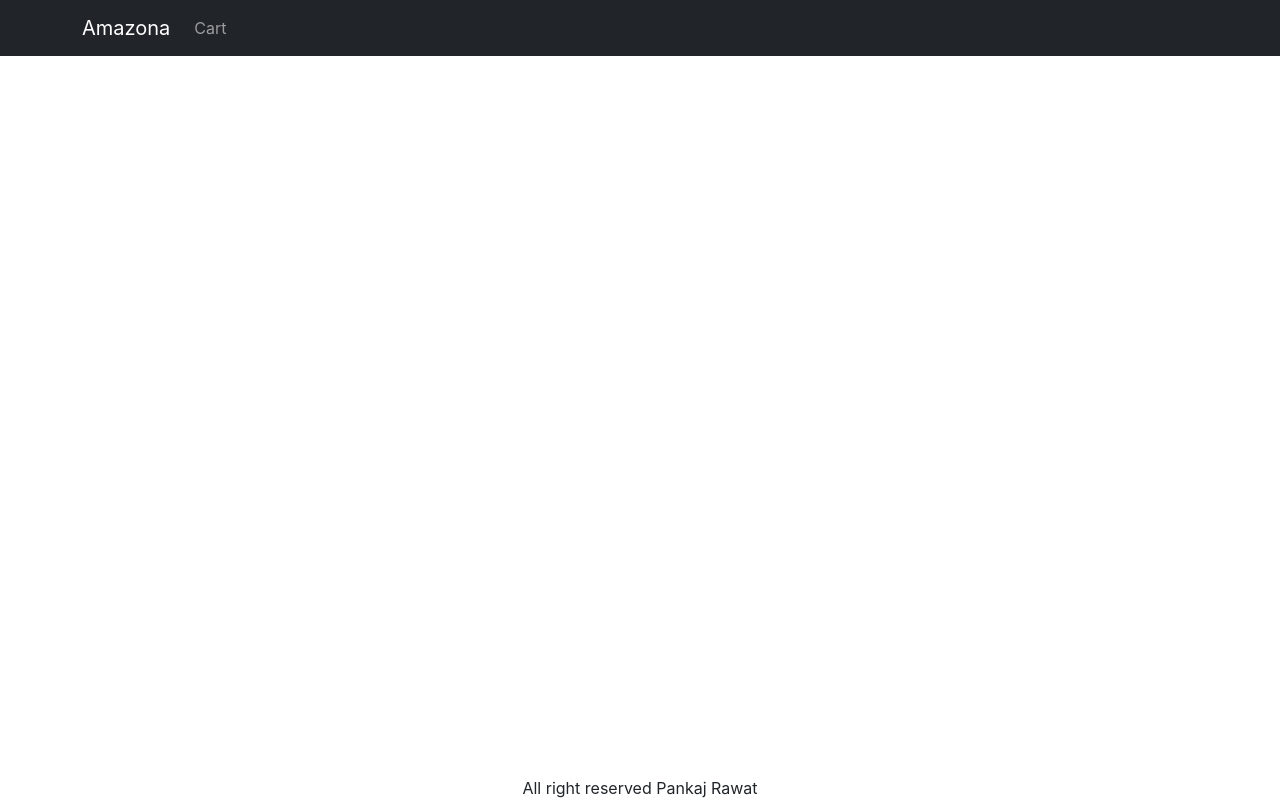
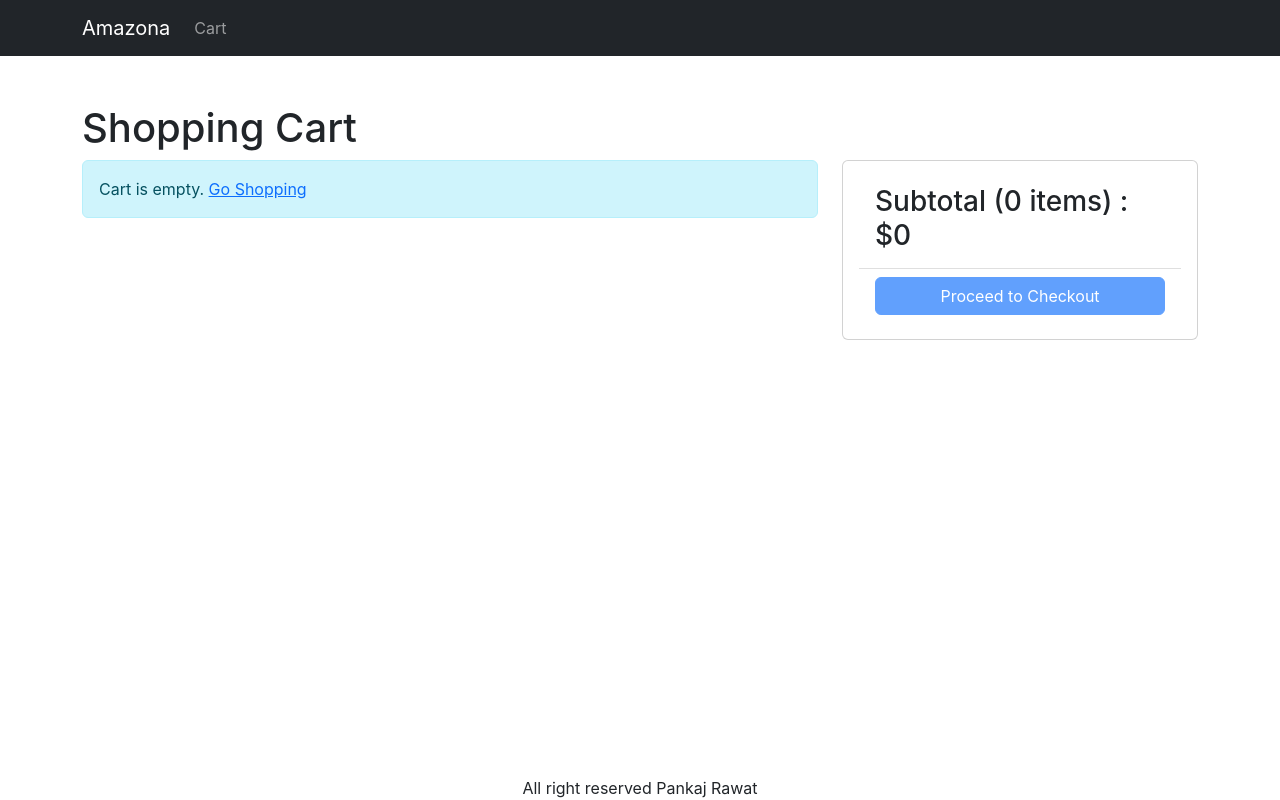
Before and after one commit to Pankajrawat21012001/Amazona, a React (Create React App) app in the folder frontend/: page /cart in a window 1280 px wide. Built offline with nearby package versions, Linux system fonts and the light colour scheme.

Commit message:
14 Create Cart Screen

```diff
--- a/frontend/src/App.js
+++ b/frontend/src/App.js
@@ -8,6 +8,7 @@
 import Badge from 'react-bootstrap/esm/Badge.js';
 import { useContext } from 'react';
 import { Store } from './store.js';
+import CartScreen from './screens/CartScreen';
 
 function App() {
   const { state } = useContext(Store);
@@ -39,6 +40,7 @@
           <Container>
             <Routes>
               <Route path="/" element={<HomeScreen />}></Route>
+              <Route path="/cart" element={<CartScreen />} />
               <Route path="/products/:slug" element={<ProductScreen />}></Route>
             </Routes>
           </Container>
--- a/frontend/src/index.css
+++ b/frontend/src/index.css
@@ -61,3 +61,7 @@
 .img-large {
   max-width: 100%;
 }
+
+.img-thumbnail {
+  height: 80px;
+}
--- /dev/null
+++ b/frontend/src/screens/CartScreen.js
@@ -0,0 +1,96 @@
+import { useContext } from 'react';
+import { Store } from '../store';
+import { Helmet } from 'react-helmet-async';
+import Row from 'react-bootstrap/Row';
+import Col from 'react-bootstrap/Col';
+import MessageBox from '../components/MessageBox';
+import ListGroup from 'react-bootstrap/ListGroup';
+import Button from 'react-bootstrap/Button';
+import Card from 'react-bootstrap/Card';
+import { Link } from 'react-router-dom';
+
+export default function CartScreen() {
+  const { state, dispatch: ctxDispatch } = useContext(Store);
+  const {
+    cart: { cartItems },
+  } = state;
+
+  return (
+    <div>
+      <Helmet>
+        <title>Shopping Cart</title>
+      </Helmet>
+      <h1>Shopping Cart</h1>
+      <Row>
+        <Col md={8}>
+          {cartItems.length === 0 ? (
+            <MessageBox>
+              Cart is empty. <Link to="/">Go Shopping</Link>
+            </MessageBox>
+          ) : (
+            <ListGroup>
+              {cartItems.map((item) => (
+                <ListGroup.Item key={item._id}>
+                  <Row className="align-items-center">
+                    <Col md={4}>
+                      <img
+                        src={item.image}
+                        alt={item.name}
+                        className="img-fluid rounded img-thumbnail"
+                      ></img>{' '}
+                      <Link to={`/product/${item.slug}`}>{item.name}</Link>
+                    </Col>
+                    <Col md={3}>
+                      <Button variant="light" disabled={item.quantity === 1}>
+                        <i className="fas fa-minus-circle"></i>
+                      </Button>{' '}
+                      <span>{item.quantity}</span>{' '}
+                      <Button
+                        variant="light"
+                        disabled={item.quantity === item.countInStock}
+                      >
+                        <i className="fas fa-plus-circle"></i>
+                      </Button>
+                    </Col>
+                    <Col md={3}>${item.price}</Col>
+                    <Col md={2}>
+                      <Button variant="light">
+                        <i className="fas fa-trash"></i>
+                      </Button>
+                    </Col>
+                  </Row>
+                </ListGroup.Item>
+              ))}
+            </ListGroup>
+          )}
+        </Col>
+        <Col md={4}>
+          <Card>
+            <Card.Body>
+              <ListGroup variant="flush">
+                <ListGroup.Item>
+                  <h3>
+                    Subtotal ({cartItems.reduce((a, c) => a + c.quantity, 0)}{' '}
+                    items) : $
+                    {cartItems.reduce((a, c) => a + c.price * c.quantity, 0)}
+                  </h3>
+                </ListGroup.Item>
+                <ListGroup.Item>
+                  <div className="d-grid">
+                    <Button
+                      type="button"
+                      variant="primary"
+                      disabled={cartItems.length === 0}
+                    >
+                      Proceed to Checkout
+                    </Button>
+                  </div>
+                </ListGroup.Item>
+              </ListGroup>
+            </Card.Body>
+          </Card>
+        </Col>
+      </Row>
+    </div>
+  );
+}
--- a/frontend/src/screens/HomeScreen.js
+++ b/frontend/src/screens/HomeScreen.js
@@ -6,10 +6,10 @@
 // import logger from 'use-reducer-logger';
 import Col from 'react-bootstrap/Col';
 import Row from 'react-bootstrap/Row';
-import Product from './Product';
+import Product from '../components/Product';
 import { Helmet } from 'react-helmet-async';
-import LoadingBox from './LoadingBox';
-import MessageBox from './MessageBox';
+import LoadingBox from '../components/LoadingBox';
+import MessageBox from '../components/MessageBox';
 
 const reducer = (state, action) => {
   switch (action.type) {
--- a/frontend/src/screens/ProductScreen.js
+++ b/frontend/src/screens/ProductScreen.js
@@ -1,16 +1,16 @@
 import { useReducer, useEffect, useContext } from 'react';
-import { useParams } from 'react-router-dom';
+import { useNavigate, useParams } from 'react-router-dom';
 import axios from 'axios';
 import Col from 'react-bootstrap/Col';
 import Row from 'react-bootstrap/Row';
 import Card from 'react-bootstrap/Card';
 import Badge from 'react-bootstrap/Badge';
 import ListGroup from 'react-bootstrap/ListGroup';
-import Rating from './Rating';
+import Rating from '../components/Rating';
 import Button from 'react-bootstrap/esm/Button';
 import { Helmet } from 'react-helmet-async';
-import LoadingBox from './LoadingBox';
-import MessageBox from './MessageBox';
+import LoadingBox from '../components/LoadingBox';
+import MessageBox from '../components/MessageBox';
 import { getError } from '../utils';
 import { Store } from '../store';
 
@@ -28,6 +28,7 @@
   }
 };
 function ProductScreen() {
+  const navigate = useNavigate();
   const params = useParams();
   const { slug } = params;
   const [{ loading, error, product }, dispatch] = useReducer(reducer, {
@@ -67,6 +68,7 @@
       type: 'CART_ADD_ITEM',
       payload: { ...product, quantity },
     });
+    navigate('/cart');
   };
 
   return loading ? (
```
Also changed, not shown: frontend/src/components/LoadingBox.js (renamed from frontend/src/screens/LoadingBox.js), frontend/src/components/MessageBox.js (renamed from frontend/src/screens/MessageBox.js), frontend/src/components/Product.js (renamed from frontend/src/screens/Product.js), frontend/src/components/Rating.js (renamed from frontend/src/screens/Rating.js), 1 other file (tests, documents, lock files or other folders).
